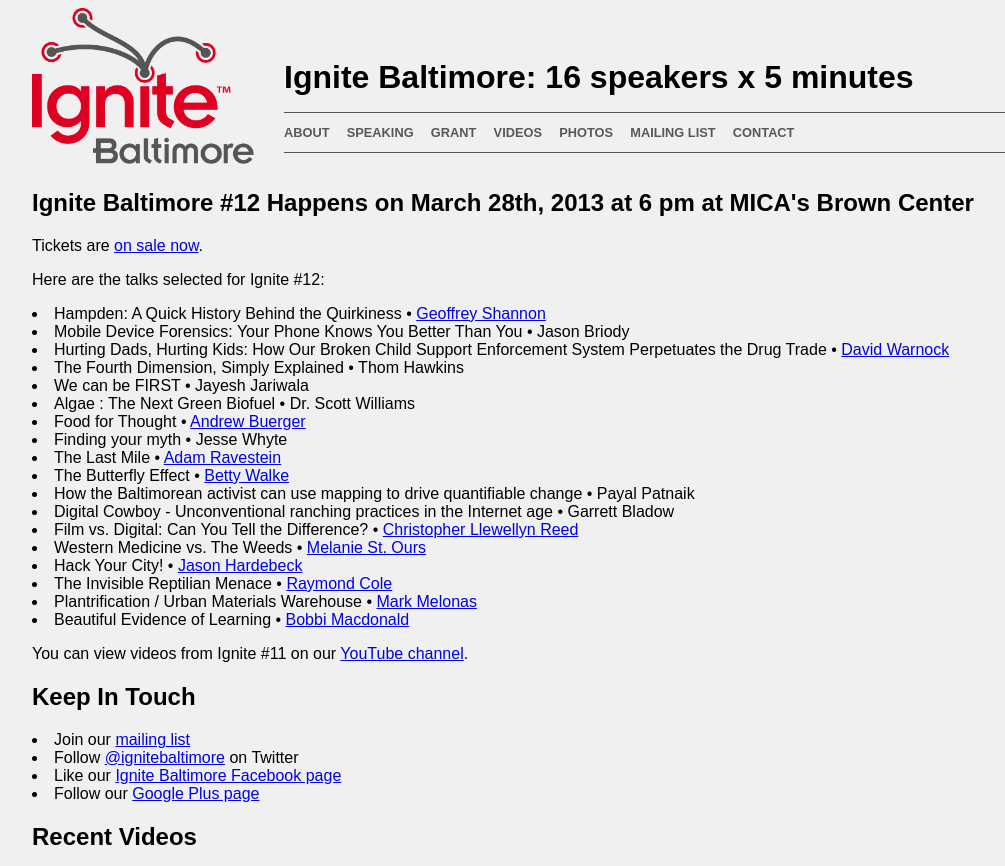
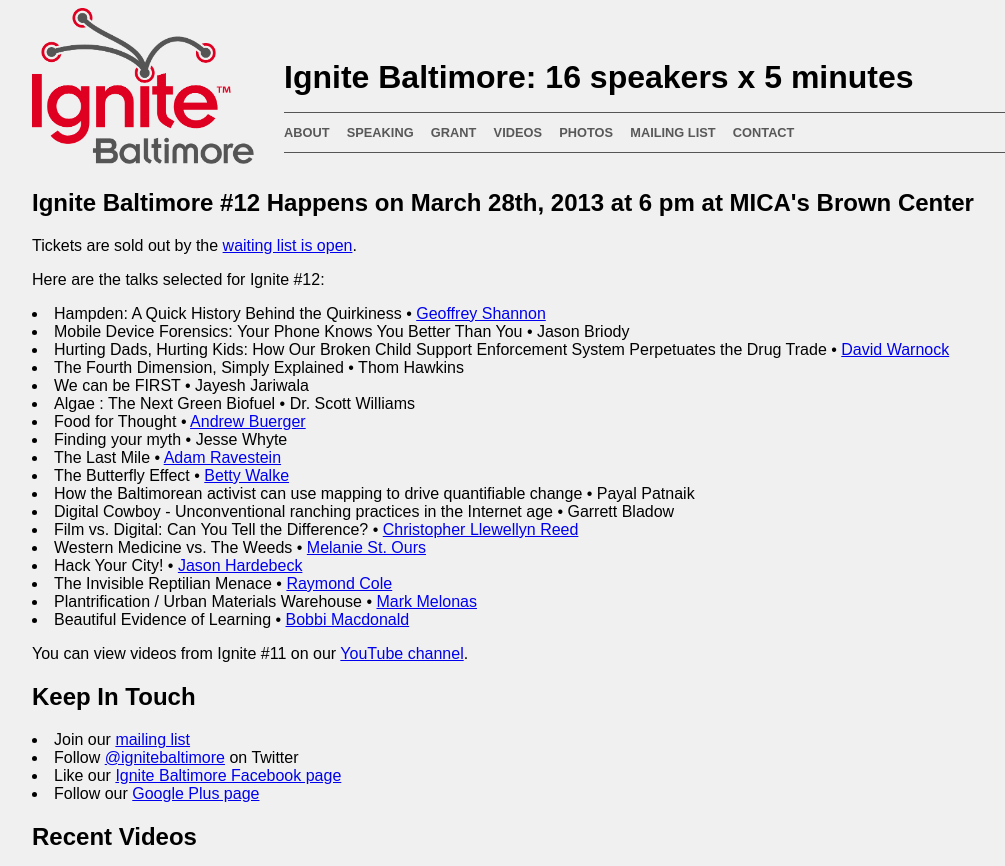
Before and after one commit to ignitebaltimore/ignitebaltimore.github.com, a Jekyll site: the page built from index.html, in a window 1280 px wide and 900 px high, cut to the strip 0-866 px from the top of the window. Shown: the whole strip, without its empty margins (119-1124 px from the left). Built offline with Jekyll 4.4.1, drawn with Linux system fonts in a browser that asks for light colours.

Commit message:
set waiting list msg

```diff
--- a/index.html
+++ b/index.html
@@ -5,7 +5,9 @@
 
 <h2 class="row">Ignite Baltimore #12 Happens on March 28th, 2013 at 6 pm at MICA's Brown Center</h2>
 
-<p>Tickets are <a href="http://ignitebaltimore12.eventbrite.com/">on sale now</a>.</p>
+<p>Tickets are sold out by the <a href="http://ignitebaltimore12.eventbrite.com/">waiting list is open</a>.</p>
+
+<!--<p>Tickets are <a href="http://ignitebaltimore12.eventbrite.com/">on sale now</a>.</p>-->
 <!--<p>We are now accepting proposals to speak at Ignite Baltimore #12. Apply at <a href="http://speak.ignitebaltimore.com">speak.ignitebaltimore.com</a>.</p>-->
 <!--<p>Proposals are due <em>February 17th, 2013</em>. We will contact you by 2/28/13 to notify you if you were selected or not.</p>-->
 <!--<p>Please review our <a href="/speaking">speaker guidelines</a> before applying. Thanks!</p>-->
```
